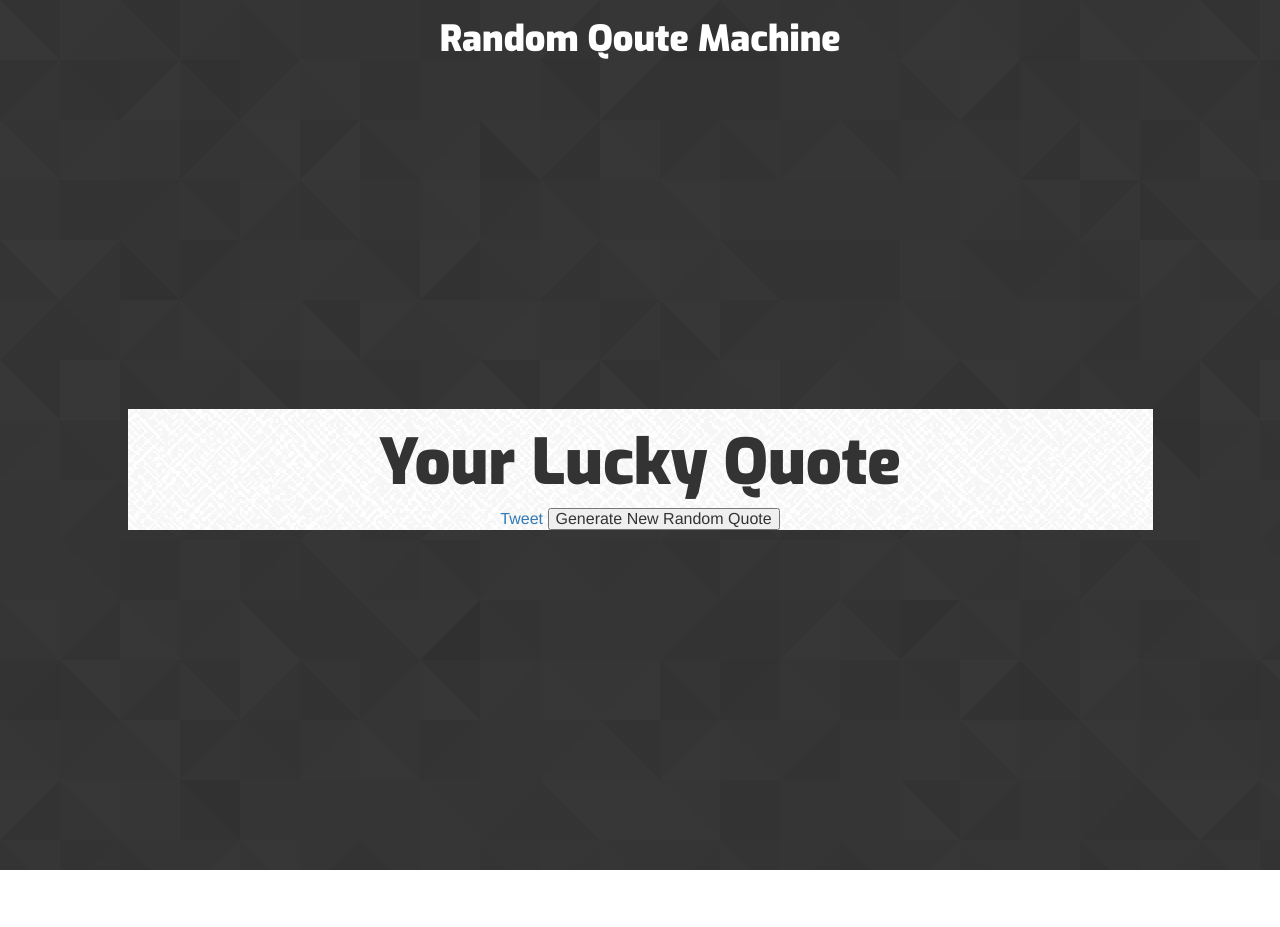
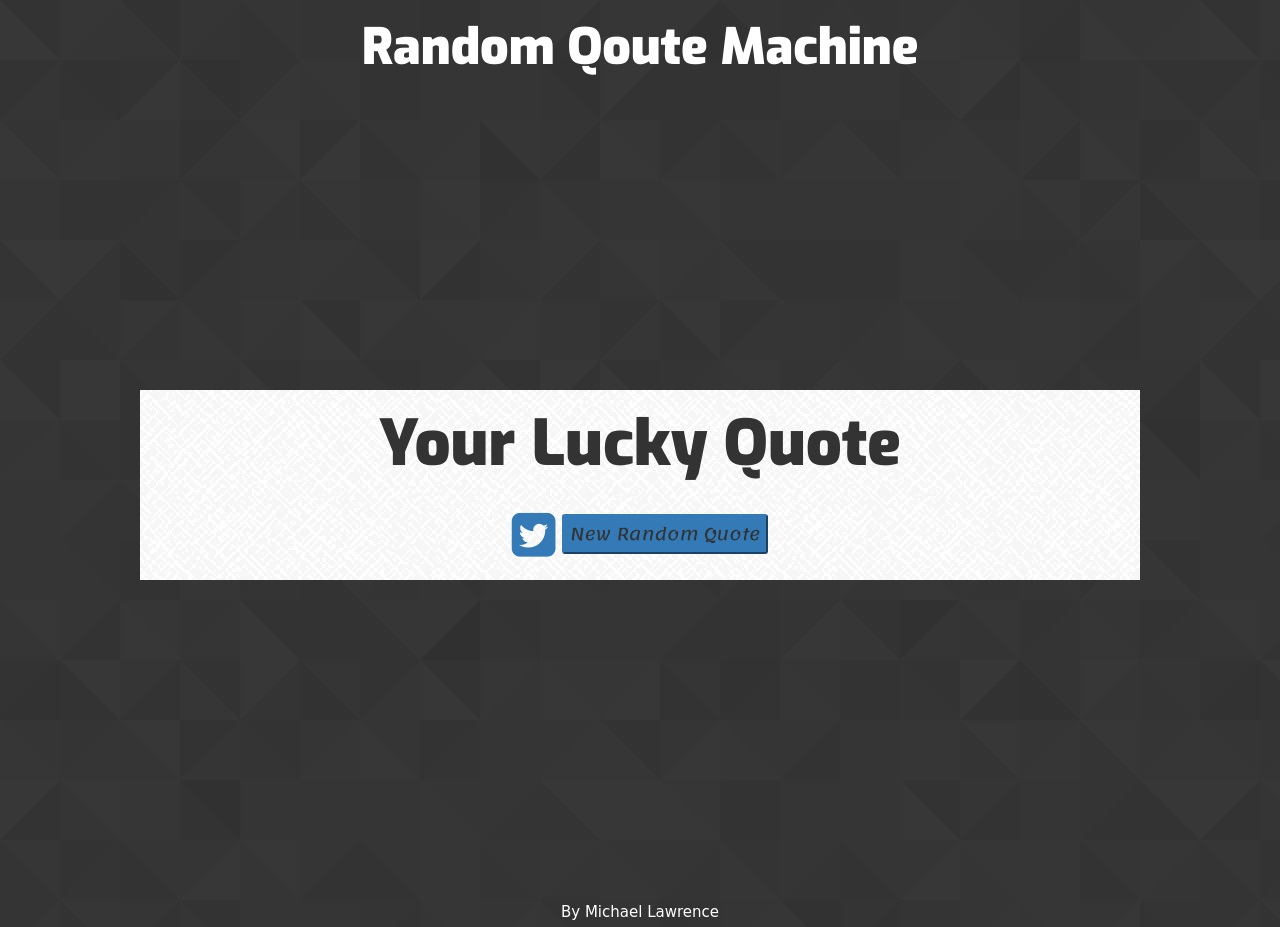
Before and after one commit to m6lawrence1/randomQuoteMachine, a plain HTML site: page index.html in a window 1280 px wide. Before the commit the page ends 870 px from the top, so only its background shows below. Drawn offline with nearby package versions, Linux system fonts and the light colour scheme; no server answers; a web font is replaced by a local one.

Commit message:
added more styling

```diff
--- a/index.html
+++ b/index.html
@@ -4,6 +4,7 @@
         <title>Random Quote Machine</title>
         <meta name="viewport" content="width=device-width, initial-scale=1">
         <link href="https://maxcdn.bootstrapcdn.com/bootstrap/3.3.7/css/bootstrap.min.css" rel="stylesheet" integrity="sha384-BVYiiSIFeK1dGmJRAkycuHAHRg32OmUcww7on3RYdg4Va+PmSTsz/K68vbdEjh4u" crossorigin="anonymous">
+        <link href="https://maxcdn.bootstrapcdn.com/font-awesome/4.6.3/css/font-awesome.min.css" rel="stylesheet">
         <link href="style.css" rel="stylesheet">
     </head>
     <body>
@@ -23,13 +24,16 @@
               <div id="quote-content"></div>
                 <div id="quote-title"></div>
                 <div id="quote-source"></div>
-                <a class="button" id="tweet-quote" target="_blank">Tweet</a><script async src="//platform.twitter.com/widgets.js" charset="utf-8"></script>
-                <button id="get-another-quote-button">Generate New Random Quote</button>
+                <section class="buttons">
+                <a class="button" id="tweet-quote" target="_blank" title="Tweet It!"><i class="fa fa-twitter-square fa-3x" id="tweet-icon" aria-hidden="true"></i></a>
 
+                <button class="button" id="get-another-quote-button" title="Generate a New Random Quote">New Random Quote</button>
+                </section>
             </div>
           </div>
         </div>
       </div>
+      <div class="footer" title="By Michael Lawrence">By Michael Lawrence</div>
     </div>
 
     </body>
--- a/style.css
+++ b/style.css
@@ -3,11 +3,10 @@
 h1 {
     font-family: 'Exo', sans-serif;
     color: white;
+    font-size: 5rem;
 }
 
-h2 {
-    font-family: 'Exo', sans-serif;
-}
+
 
 #quote-content {
     font-family: 'Lemonada', sans-serif;
@@ -26,7 +25,12 @@ html, body {
 }
 
 .container{
-    width:1025px;
+    width:50em;
+}
+
+.container h1 {
+    margin-bottom: 3rem;
+
 }
 
 .vertical-center {
@@ -50,7 +54,38 @@ html, body {
 
     display: inline-block;
     vertical-align: middle;  /* vertical alignment of the inline element */
-    font: 16px/1 "Helvetica Neue", Helvetica, Arial, sans-serif;        /* <-- reset the font property */
+    font: 2rem/1 "Lemonada", sans-serif;        /* <-- reset the font property */
+}
+
+
+
+
+
+.buttons {
+    margin-bottom: 20px;
+    display: block;
+
+}
+.button {
+    border-radius:3px;
+    font-size:0.85em;
+}
+
+#tweet-icon {
+    vertical-align: middle;
+}
+
+#get-another-quote-button {
+    height: 40px;
+    background-color: #337ab7;
+    border-color: #337ab7;
+}
+.footer {
+    margin: 60px;
+    padding: 15px;
+    color: white;
+    font-family: cursive;
+    font-size: 15px;
 }
 
 @media (max-width: 768px) {
```
